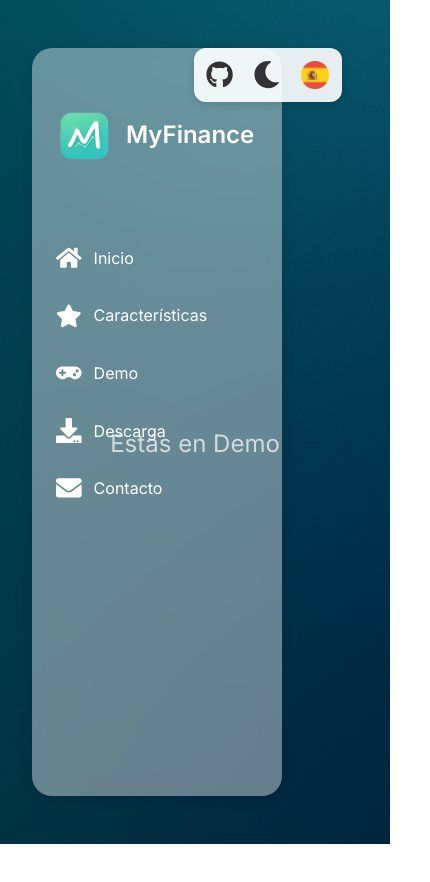
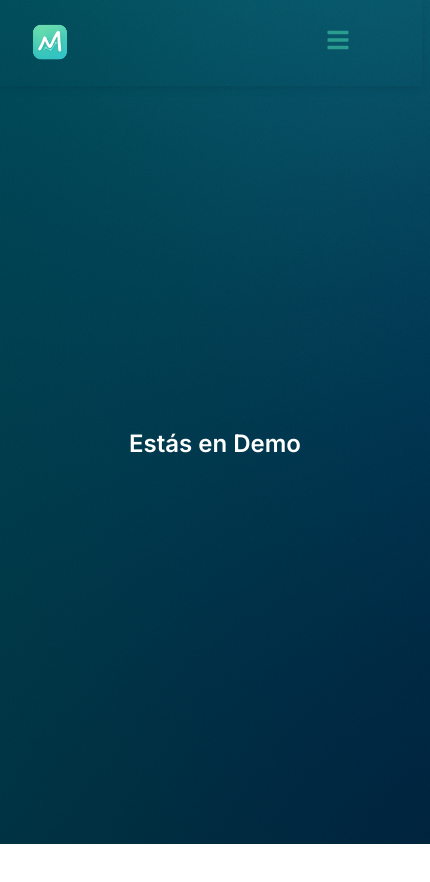
Before and after one commit to miguelreyess1/TFG-GS-DAM, a React (Vite) app in the folder Web/: page /demo in a window 390 px wide. Shown: the whole page, 430 px wide, since content can reach past the window. Built offline with nearby package versions, Linux system fonts and the light colour scheme.

Commit message:
Pantalla Home adaptada para movil

```diff
--- a/Web/package.json
+++ b/Web/package.json
@@ -12,7 +12,7 @@
   "dependencies": {
     "@react-three/drei": "^10.0.6",
     "@react-three/fiber": "^9.1.2",
-    "drei": "^2.2.21",
+    "drei": "^0.0.45",
     "framer-motion": "^12.7.4",
     "react": "^19.0.0",
     "react-dom": "^19.0.0",
--- a/Web/src/components/Navbar/Navbar.css
+++ b/Web/src/components/Navbar/Navbar.css
@@ -1,4 +1,10 @@
+/* Estilos generales */
 .navbar {
+    z-index: 1000;
+  }
+
+  /* Sidebar escritorio */
+  .sidebar {
     position: fixed;
     top: 3rem;
     left: 2rem;
@@ -8,65 +14,91 @@
     border-radius: 20px;
     backdrop-filter: blur(10px);
     box-shadow: 0 4px 12px rgba(0, 0, 0, 0.1);
+    display: flex;
     justify-content: center;
   }
 
-.navbar-content {
-    width: 100%;
-    margin-top: 2rem;
-    padding: 1rem;
-    display: flex;
-    flex-direction: column;
-    align-items: start;
+  /* Versión móvil */
+  @media (max-width: 768px) {
+    .sidebar {
+      display: none;
     }
 
-h3 {
-    font-size: x-large;
-    color: #ffffff;
+    .mobile-nav {
+      position: fixed;
+      top: 0;
+      left: 0;
+      width: 100%;
+      padding: 1rem;
+      box-shadow: 0 2px 10px rgba(0, 0, 0, 0.1);
     }
 
-.logo {
+    .mobile-header {
       display: flex;
+      justify-content: space-between;
       align-items: center;
-    gap: 0.5rem;
-    margin-bottom: 2rem;
-    font-size: 1.2rem;
-    font-weight: bold;
     }
 
     .logo-img {
-    width: 70px;
-    height: 70px;
-    object-fit: contain;
-    border-radius: 8px;
+      width: 50px;
+      height: 50px;
+      margin-left: 0.5rem;
+    }
+
+    .menu-toggle {
+      margin-right: 3rem;
+      background: none;
+      border: none;
+      font-size: 1.5rem;
+      color: #2a9d8f;
+      padding: 0.5rem;
+      transition: transform 0.3s ease;
+    }
+
+    .menu-toggle:hover {
+      transform: scale(1.1);
+    }
+
+    .mobile-menu {
+      position: absolute;
+      top: 100%;
+      left: 0;
+      width: 100%;
+      background: rgba(255, 255, 255, 0.95);
+      backdrop-filter: blur(15px);
+      max-height: 0;
+      overflow: hidden;
+      transition: max-height 0.3s ease-out;
+      box-shadow: 0 4px 12px rgba(0, 0, 0, 0.1);
+    }
+
+    .mobile-menu.open {
+      max-height: 400px;
     }
 
     .nav-links {
       list-style: none;
-    padding: 0;
-    width: 90%;
+      padding: 1rem;
+      margin: 0;
     }
 
     .nav-links li {
-    margin: 1rem 0;
-    width: 90%;
+      margin: 0.8rem 0;
     }
 
     .nav-links a {
       display: flex;
       align-items: center;
-    gap: 0.75rem;
+      gap: 1rem;
       text-decoration: none;
-    color: #ffffff;
-    font-size: 1rem;
-    padding: 0.5rem;
+      color: #264653;
+      padding: 0.8rem;
       border-radius: 12px;
+      transition: all 0.2s ease;
     }
 
     .nav-links a:hover {
-    background: #f0f0f0;
+      background: rgba(42, 157, 143, 0.1);
+      transform: translateX(8px);
     }
-
-.nav-icon {
-    font-size: 1.6rem;
   }
--- a/Web/src/components/Navbar/Navbar.jsx
+++ b/Web/src/components/Navbar/Navbar.jsx
@@ -1,33 +1,53 @@
+import React, { useState } from 'react';
 import './Navbar.css';
-import { FaHome, FaStar, FaDownload, FaEnvelope, FaGamepad } from 'react-icons/fa';
+import { FaHome, FaStar, FaGamepad, FaDownload, FaEnvelope, FaBars, FaTimes } from 'react-icons/fa';
 import { IconContext } from 'react-icons';
 import { Link } from 'react-router-dom';
 
 export default function Navbar() {
+  const [isOpen, setIsOpen] = useState(false);
+
   return (
     <IconContext.Provider value={{ className: 'nav-icon' }}>
-            <nav className='navbar'>
+      {/* Versión escritorio */}
+      <nav className="navbar sidebar">
         <div className='navbar-content'>
           <div className="logo">
             <img src="/logo.png" alt="MyFinance logo" className="logo-img" />
             <h3>MyFinance</h3>
           </div>
           <ul className="nav-links">
-                        <li>
-                        <Link to="/"><FaHome /> Inicio</Link>
-                        </li>
-                        <li>
-                        <Link to="/caracteristicas"><FaStar /> Características</Link>
-                        </li>
-                        <li>
-                        <Link to="/demo"><FaGamepad /> Demo</Link>
-                        </li>
-                        <li>
-                        <Link to="/descarga"><FaDownload /> Descarga</Link>
-                        </li>
-                        <li>
-                        <Link to="/contacto"><FaEnvelope /> Contacto</Link>
-                        </li>
+            <li><Link to="/"><FaHome /> Inicio</Link></li>
+            <li><Link to="/caracteristicas"><FaStar /> Características</Link></li>
+            <li><Link to="/demo"><FaGamepad /> Demo</Link></li>
+            <li><Link to="/descarga"><FaDownload /> Descarga</Link></li>
+            <li><Link to="/contacto"><FaEnvelope /> Contacto</Link></li>
+          </ul>
+        </div>
+      </nav>
+
+      {/* Versión móvil */}
+      <nav className="navbar mobile-nav">
+        <div className='mobile-header'>
+          <div className="logo">
+            <img src="/logo.png" alt="MyFinance logo" className="logo-img" />
+          </div>
+          <button
+            className="menu-toggle"
+            onClick={() => setIsOpen(!isOpen)}
+            aria-label="Toggle navigation"
+          >
+            {isOpen ? <FaTimes /> : <FaBars />}
+          </button>
+        </div>
+
+        <div className={`mobile-menu ${isOpen ? 'open' : ''}`}>
+          <ul className="nav-links">
+            <li><Link to="/" onClick={() => setIsOpen(false)}><FaHome /> Inicio</Link></li>
+            <li><Link to="/caracteristicas" onClick={() => setIsOpen(false)}><FaStar /> Características</Link></li>
+            <li><Link to="/demo" onClick={() => setIsOpen(false)}><FaGamepad /> Demo</Link></li>
+            <li><Link to="/descarga" onClick={() => setIsOpen(false)}><FaDownload /> Descarga</Link></li>
+            <li><Link to="/contacto" onClick={() => setIsOpen(false)}><FaEnvelope /> Contacto</Link></li>
           </ul>
         </div>
       </nav>
--- a/Web/src/components/Toolbar/Toolbar.css
+++ b/Web/src/components/Toolbar/Toolbar.css
@@ -42,3 +42,9 @@
     width: 30px;
     height: 30px;
 }
+
+@media (max-width: 768px) {
+  .toolbar {
+    display: none;
+  }
+}
--- a/Web/src/pages/Home/Home.css
+++ b/Web/src/pages/Home/Home.css
@@ -1,18 +1,32 @@
-h1 {
-  font-size: 3.5rem;
-  font-weight: 700;
-  margin-bottom: 0.5rem;
+.home-container {
+  position: relative;
+  width: 100%;
+  height: 100vh;
 }
 
-h2 {
-  font-size: 1.5em;
+.home-content {
+  position: absolute;
+  top: 44%;
+  left: 40%;
+  transform: translate(-50%, -50%);
+  text-align: center;
+}
+
+.home-content h1 {
+  font-size: 4rem;
+  margin: 3rem 0;
+}
+
+.home-content h2 {
+  font-size: 2rem;
   font-weight: 400;
-  opacity: 0.7;
+  opacity: 0.8;
 }
 
 .button-primary {
   background-color: #27887b;
   color: #ffffff;
+  margin-top: 1.2rem;
   font-size: 1rem;
   font-weight: 600;
   padding: 0.7rem 1.5rem;
@@ -27,7 +41,61 @@ h2 {
   transform: scale(1.05);
 }
 
+.home-canva {
+  position: absolute;
+  top: 50%;
+  right: 12%;
+  transform: translateY(-50%);
+  width: 300px;
+  height: 600px;
+}
+
 .canva {
-  max-width: 400px;
-  max-height: 700px;
+  width: 100%;
+  height: 100%;
+  display: block;
 }
+
+@media (max-width: 768px) {
+  .home-container {
+    display: flex;
+    flex-direction: column;
+    align-items: center;
+    justify-content: center;
+    height: auto;
+    min-height: 100vh;
+  }
+
+  .home-content {
+    position: relative;
+    top: auto;
+    left: auto;
+    transform: none;
+    margin-top: 5rem;
+  }
+
+  .home-canva {
+    position: relative;
+    top: auto;
+    right: 2%;
+    transform: none;
+    width: 200px;
+    height: 350px;
+  }
+
+  .home-content h1 {
+    font-size: 2.3rem;
+    margin-right: 1.5rem;
+  }
+
+  .home-content h2 {
+    font-size: 1.2rem;
+    margin-bottom: 1rem;
+    margin-right: 1rem;
+  }
+
+  .button-primary {
+    margin-top: 1rem;
+    margin-right: 1rem;
+  }
+}
--- a/Web/src/pages/Home/Home.jsx
+++ b/Web/src/pages/Home/Home.jsx
@@ -5,11 +5,14 @@ import IphoneViewer from './IphoneViewer';
 export default function Home() {
   return (
     <div className="home-container">
-      <h1>MyFinance</h1>
-      <h2>Tus finanzas sin limites</h2>
-      <button className='button-primary'>Comienza ahora</button>
-      <IphoneViewer />
-
+      <div className="home-content">
+        <h1>MyFinance</h1>
+        <h2>Tus finanzas sin límites</h2>
+        <button className="button-primary">Comienza ahora</button>
+      </div>
+      <div className="home-canva">
+        <IphoneViewer />
+      </div>
     </div>
   );
 }
```
Also changed, not shown: 1 other file (tests, documents, lock files or other folders). Lines whose indentation alone changed are shown as unchanged.
